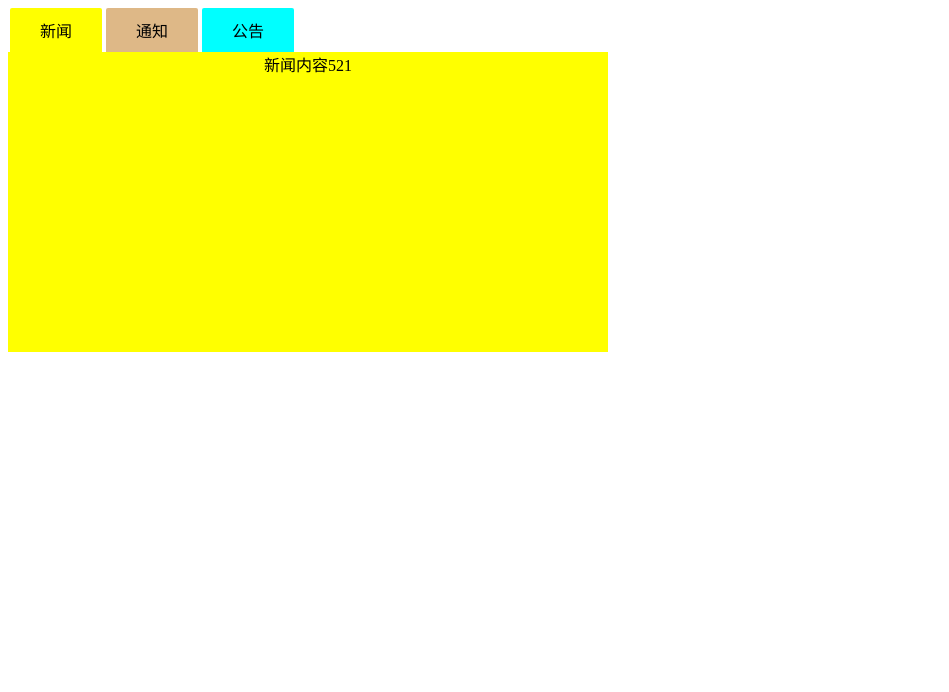
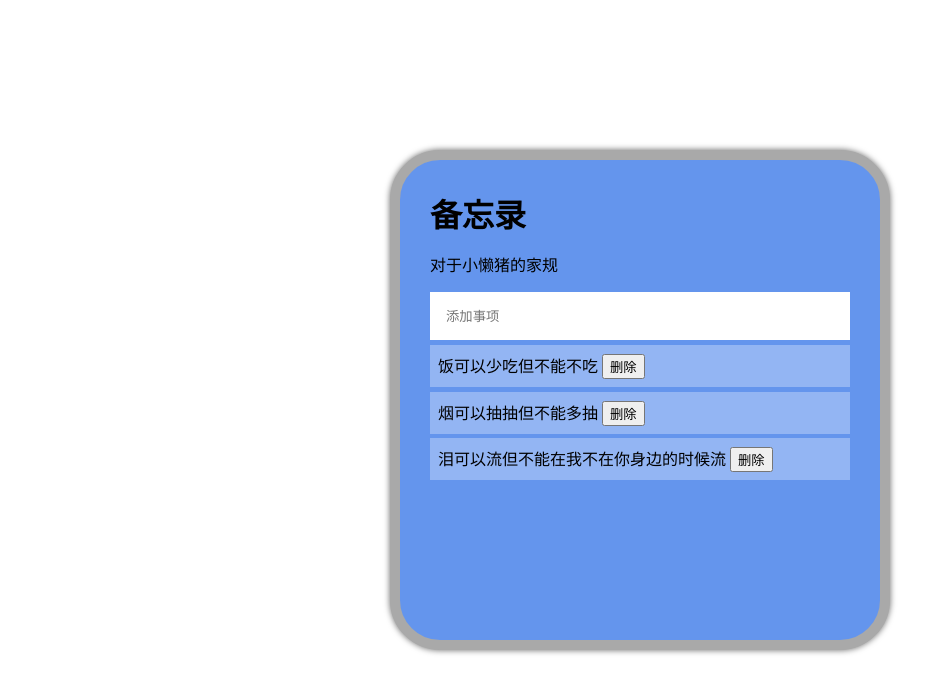
Before and after one commit to cabiage/cabiage.github.io, a plain HTML site: page hello/index.html in a window 1280 px wide. Shown: the whole page, without its empty margins (0-949 px from the left). Drawn offline with nearby package versions, Linux system fonts and the light colour scheme.

Commit message:
Add files via upload

```diff
--- a/hello/index.html
+++ b/hello/index.html
@@ -1,73 +1,106 @@
 <!DOCTYPE html>
-<html lang="zh">
+<html>
 
 	<head>
 		<meta charset="UTF-8">
-		<title>Tabs</title>
-		<style>
-			.clearfix::after {
-				content: "";
-				clear: both;
-				display: block;
+		<title></title>
+		<style type="text/css">
+			*{
+				box-sizing: border-box;
 			}
-
-			.tabs {}
-
-			.tabs .tabItems {}
-
-			.tabs .tabItems .item {
-				padding: 10px 30px;
-				float: left;
-				border-radius: 2px 2px 0px 0px;
-				margin: 0px 2px;
-				cursor: pointer;
+			#app{
+				width: 500px;
+				max-height: 500px;
+			    border-radius:10% ;
+				position: absolute;
+				left: 0;
+				right: 0;
+				top: 0;
+				bottom: 0;
+				margin: auto;
+				overflow: hidden;
+				box-shadow: 0px 0px 6px rgba(0,0,0,.6);
+				padding: 30px;
+				background-color: cornflowerblue;
+				border: 10px solid darkgray;
 			}
-
-			.tabContents .content {
-				width: 600px;
-				min-height: 300px;
-				text-align: center;
+			#app header{
+				color: black;
+				border-bottom: 1px solid white;
 			}
-
-			.tabs div div:nth-child(1) {
-				background-color: yellow;
+			#app header h1{
+				margin: 0;
 			}
-
-			.tabs div div:nth-child(2) {
-				background-color: burlywood;
+			#app input{
+				width: 100%;
+				border: none;
+				outline: none;
+				padding: 1rem;
 			}
-
-			.tabs div div:nth-child(3) {
-				background-color: cyan;
+			#app ul{
+				margin: 0;
+				padding: 0;
+			}
+			#app li{
+				list-style-type: none;
+				background-color: rgba(255,255,255,.3);
+				margin: .3rem 0;
+				padding: 0.5rem;
+				vertical-align: middle;
 			}
 		</style>
-		<script src="https://cdn.jsdelivr.net/npm/vue"></script>
 	</head>
 
 	<body>
-		<div id="app" class="tabs">
-			<div class="tabItems clearfix">
-				<div class="item" v-for="(item,index) in tabsItems" @click="toggleTabs(index)">{{item}}</div>
-			</div>
-			<div class="tabContents">
-				<div id="news" v-for="(item,index) in tabsContents" class="content" v-show="nowIndex===index">{{item}}</div>
-			</div>
+		<script src="https://cdn.jsdelivr.net/npm/vue"></script>
+		<div id="app">
+			<header>
+				<h1>备忘录</h1>
+				<p>对于小懒猪的家规</p>
+			</header>
+
+			<input v-model="newTodoText" @keyup.enter="addNewTodo" placeholder="添加事项">
+			<ul>
+				<li v-for="(todo, index) in todos" :key="todo.id" :title="todo.title">
+					{{todo.title}}
+					<button @click="removeTodo(index)">删除</button>
+				</li>
+			</ul>
 		</div>
+		<script type="text/javascript">
+			new Vue({
+				el: '#app',
+				data: {
+					newTodoText: '',
+					todos: [{
+							id: 1,
+							title: '饭可以少吃但不能不吃',
+						},
+						{
+							id: 2,
+							title: '烟可以抽抽但不能多抽',
+						},
+						{
+							id: 3,
+							title: '泪可以流但不能在我不在你身边的时候流'
+						}
+					],
+					nextTodoId: 4
+				},
+				methods: {
+					addNewTodo: function() {
+						this.todos.push({
+							id: this.nextTodoId++,
+							title: this.newTodoText
+						});
+						this.newTodoText = '';
+					},
+					removeTodo:function(i){
+						this.todos.splice(i, 1);
+					}
+				}
+			})
+		</script>
 	</body>
 
 </html>
-<script>
-	var app = new Vue({
-		el: '#app',
-		data: {
-			tabsItems: ['新闻', '通知','公告'],
-			tabsContents:['新闻内容521','通知内容','公告内容'],
-			nowIndex: 0
-		},
-		methods: {
-			toggleTabs: function(index) {
-				this.nowIndex = index;
-			}
-		}
-	})
-</script>
```
